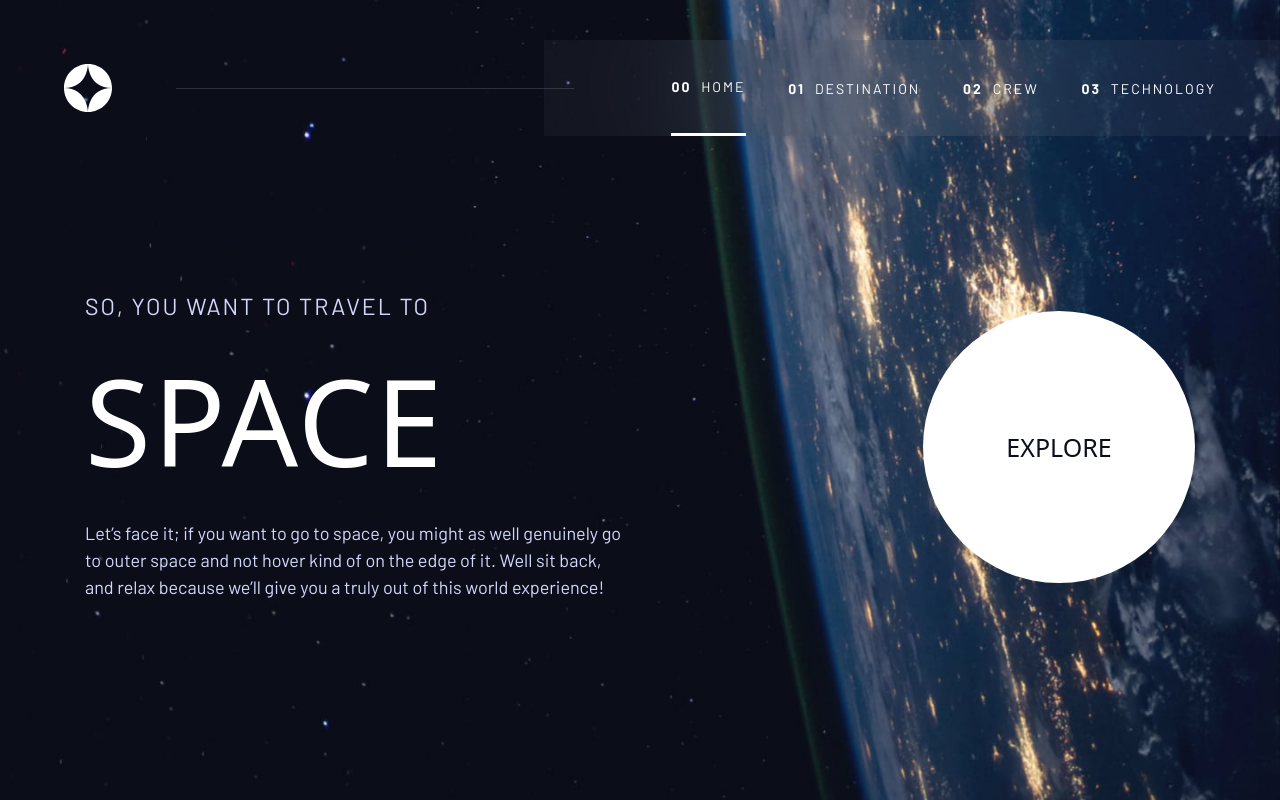
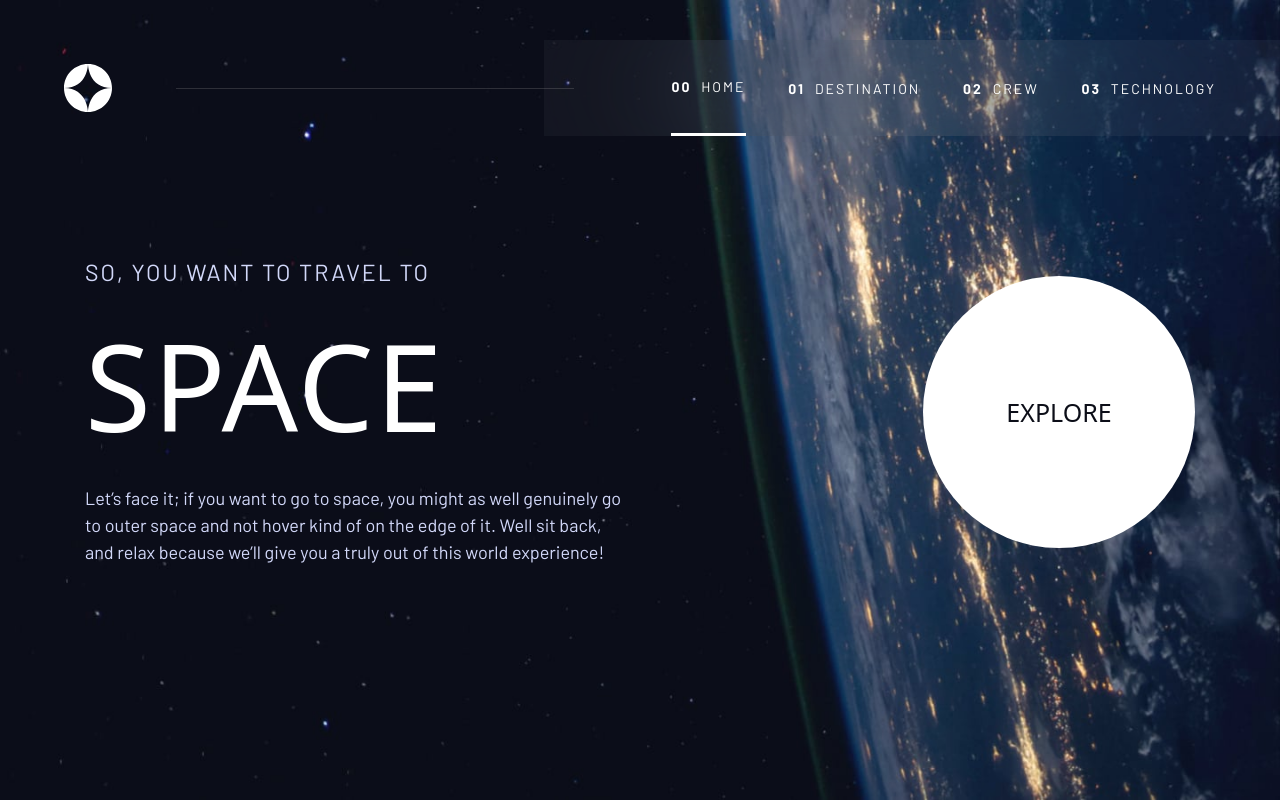
Before and after one commit to KMusyimi/space-tourism-web, a React (Vite) app: page / in a window 1280 px wide. Built offline with nearby package versions, Linux system fonts and the light colour scheme; no server answers; a web font is replaced by a local one.

Commit message:
minor  ui tweaks

```diff
--- a/src/App.css
+++ b/src/App.css
@@ -247,7 +247,6 @@ nav:not(.menu-btn + .main-nav) > ul {
     text-align: center;
     width: min(100%, 1110px);
     margin: 0 auto;
-
 }
 
 .main > article > div {
@@ -310,7 +309,7 @@ nav:not(.menu-btn + .main-nav) > ul {
     color: var(--blue-900);
     text-transform: uppercase;
     border-radius: 50%;
-    margin-block: 2.511em;
+    margin-block: 7.438em;
 }
 
 /*destinations*/
@@ -627,11 +626,15 @@ nav:not(.menu-btn + .main-nav) > ul {
     }
 
     .main > article.hero-article {
-        margin-block: calc(8em - 80px);
+        padding-block: 8em;
     }
 
     .hero-article section {
         align-self: center;
+    }
+
+    .hero-article a {
+        margin-block: 4em;
     }
 
     .destinations-article .dest-container nav ul li a {
@@ -776,8 +779,7 @@ nav:not(.menu-btn + .main-nav) > ul {
         display: flex;
         align-items: center;
         justify-content: space-between;
-        padding-block-start: 1.5em;
-        margin-block: calc(8em - 80px);
+        padding-block: 0;
     }
 
     .main > article.technology-article {
@@ -936,14 +938,14 @@ nav:not(.menu-btn + .main-nav) > ul {
 }
 
 .fade {
-    animation: fade 600ms cubic-bezier(0.165, 0.84, 0.44, 1);
+    animation: fade 650ms linear;
 }
 
 @keyframes fade {
     from {
-        opacity: .4
+        opacity: .25;
     }
     to {
-        opacity: 1
+        opacity: 1;
     }
 }
--- a/src/Components/ImageComponent.jsx
+++ b/src/Components/ImageComponent.jsx
@@ -1,4 +1,4 @@
-import {useEffect, useState} from "react";
+import {useEffect, useRef, useState} from "react";
 import Spinner from "./Spinner.jsx";
 import imageName from "../utils.js";
 
@@ -9,16 +9,17 @@ const loadImage = async (imageName, dir, ext) => {
 }
 
 export default function ImageComponent({dir, imageName, alt, ext, ...rest}) {
+    const imgRef = useRef(null);
     const [imageSrc, setImageSrc] = useState(null);
     useEffect(() => {
-        setTimeout(
-            () => loadImage(imageName, dir, ext).then(setImageSrc), 500)
+        setTimeout(() => loadImage(imageName, dir, ext).then(setImageSrc), 500)
 
         return () => {
             setImageSrc(null);
         }
     }, [imageName]);
-    return (imageSrc ? <img src={`${imageSrc}`} alt={alt} {...rest}/> : <Spinner/>)
+    return (imageSrc ? <img ref={imgRef} className={imageSrc ? 'fade' : ''} src={`${imageSrc}`} alt={alt} {...rest}/> :
+        <Spinner/>)
 }
 
 export function PictureComponent({images, dir, alt, ext, ...rest}) {
@@ -40,7 +41,7 @@ export function PictureComponent({images, dir, alt, ext, ...rest}) {
             <picture>
                 <source media={'(min-width: 1024px)'} srcSet={`${portraitSrc}`}/>
                 <source media={'(min-width: 660px)'} srcSet={`${landscapeSrc}`}/>
-                <img src={`${portraitSrc}`} alt={alt} {...rest}/>
+                <img className={portraitSrc || landscapeSrc ? 'fade' : ''} src={`${portraitSrc}`} alt={alt} {...rest}/>
             </picture>)
     }
 
--- a/src/Views/Destination.jsx
+++ b/src/Views/Destination.jsx
@@ -32,7 +32,6 @@ export default function Destination() {
                 </article>
                 <figure className={'img-wrapper'}>
                     <ImageComponent
-                        className={'dest-img'}
                         imageName={imageName(images.webp)}
                         dir={'destination'}
                         ext={'webp'}
--- a/src/utils.js
+++ b/src/utils.js
@@ -135,7 +135,6 @@ async function addDataToDB(arr, ref) {
 }
 
 export default function imageName(url){
-    console.log(url)
     return url.substring(url.lastIndexOf("/")+1).split('.')[0];
 }
 // Adding data to my database
```
